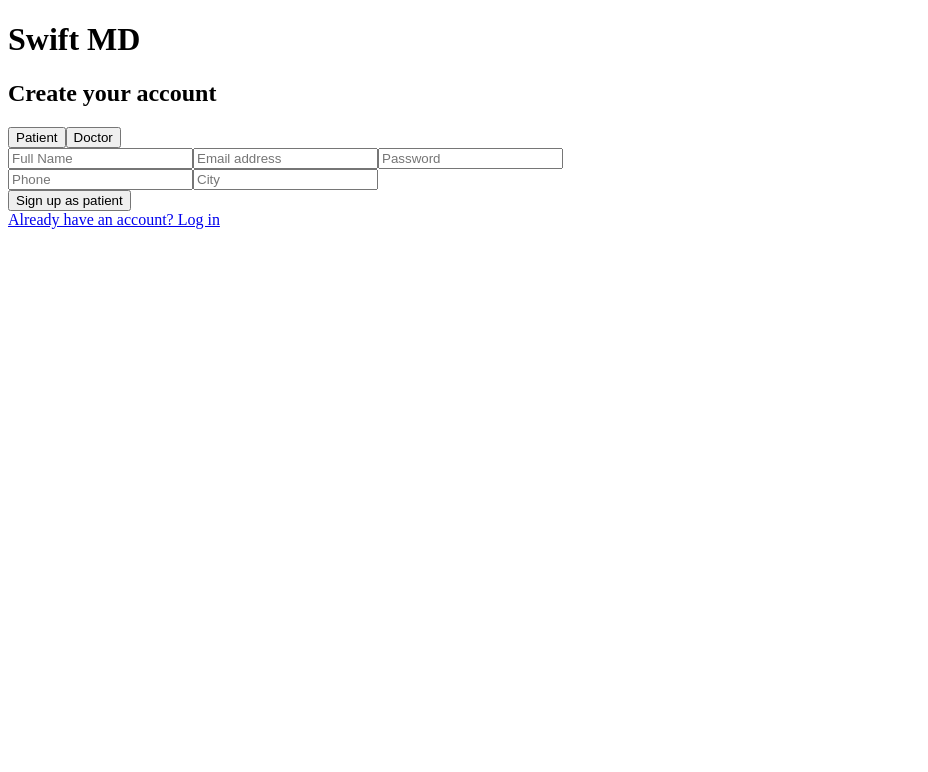
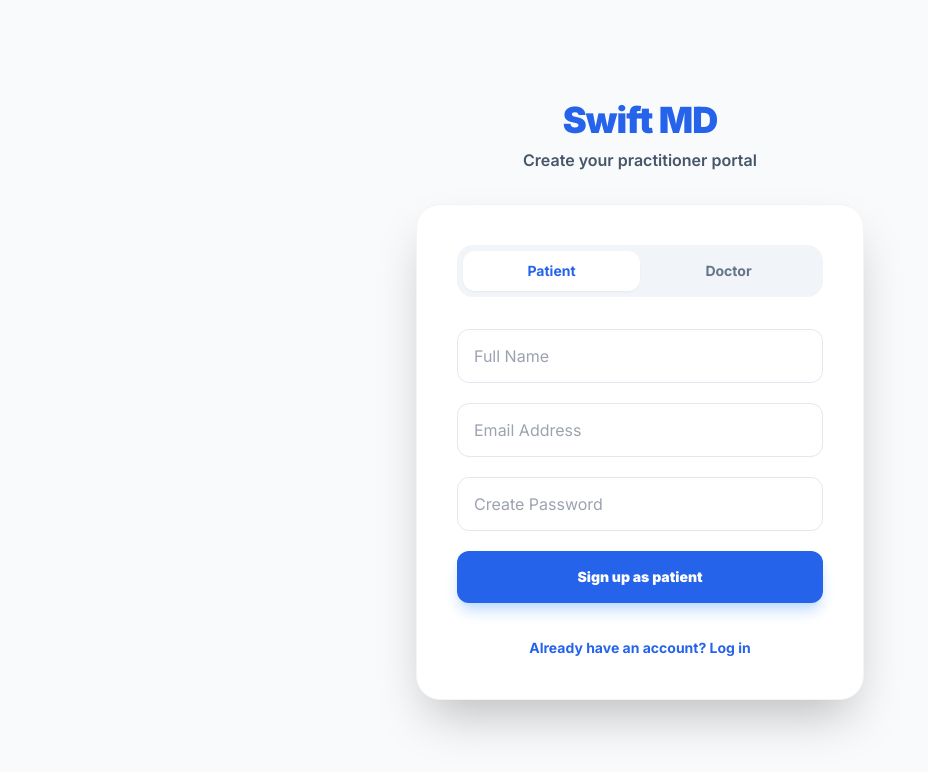
Before and after one commit to mugwe88-ops/MedicareAI, a Next.js app in the folder frontend/: page /signup in a window 1280 px wide. Shown: the top 772 px of the page, without its empty margins (0-928 px from the left). Built offline with nearby package versions, Linux system fonts and the light colour scheme.

Commit message:
update layout.tsx

```diff
--- a/frontend/app/components/Navbar.tsx
+++ b/frontend/app/components/Navbar.tsx
@@ -1,23 +1,42 @@
-import Link from 'next/link';
+"use client";
+import Link from "next/link";
+import { usePathname } from "next/navigation";
 
 export default function Navbar() {
+  const pathname = usePathname();
+
+  // Hide Navbar on dashboard routes to keep the UI clean
+  if (pathname.startsWith("/dashboard")) return null;
+
   return (
-    <nav className="bg-primary text-white px-6 py-3 flex justify-between items-center">
-      <Link href="/">
-        <h1 className="text-xl font-bold cursor-pointer">Swift MD</h1>
+    <nav className="flex items-center justify-between px-8 py-4 bg-white border-b border-gray-100 sticky top-0 z-50">
+      {/* Brand Logo */}
+      <Link href="/" className="text-2xl font-black text-blue-600 tracking-tight">
+        Swift MD
       </Link>
 
-      <div className="flex gap-6 text-sm">
-        <Link href="/doctors" className="hover:underline">Find Doctors</Link>
-        <Link href="/video-consult" className="hover:underline">Video Consult</Link>
-        <Link href="/medicines" className="hover:underline">Medicines</Link>
+      {/* Navigation Links */}
+      <div className="hidden md:flex space-x-8 font-semibold text-gray-600">
+        <Link href="/doctors" className="hover:text-blue-600 transition">Find Doctors</Link>
+        <Link href="/consult" className="hover:text-blue-600 transition">Video Consult</Link>
+        <Link href="/medicines" className="hover:text-blue-600 transition">Medicines</Link>
       </div>
 
-      <Link href="/login">
-        <button className="bg-white text-primary px-6 py-1 rounded font-semibold hover:bg-gray-100 transition-colors">
+      {/* Auth Buttons */}
+      <div className="flex items-center space-x-4">
+        <Link
+          href="/login"
+          className="px-4 py-2 font-bold text-gray-700 hover:text-blue-600 transition"
+        >
           Login
-        </button>
-      </Link>
+        </Link>
+        <Link
+          href="/signup"
+          className="px-6 py-2.5 bg-blue-600 text-white font-bold rounded-xl shadow-md shadow-blue-100 hover:bg-blue-700 hover:shadow-lg transition transform active:scale-95"
+        >
+          Sign Up
+        </Link>
+      </div>
     </nav>
   );
 }
--- /dev/null
+++ b/frontend/app/layout.tsx
@@ -0,0 +1,26 @@
+import type { Metadata } from "next";
+import { Inter } from "next/font/google";
+import "./globals.css"; // This line is crucial to fix the "ancient" look
+
+const inter = Inter({ subsets: ["latin"] });
+
+export const metadata: Metadata = {
+  title: "Swift MD | Healthcare Reimagined",
+  description: "Advanced healthcare platform for doctors and patients",
+};
+
+export default function RootLayout({
+  children,
+}: {
+  children: React.ReactNode;
+}) {
+  return (
+    <html lang="en">
+      <body className={`${inter.className} antialiased bg-gray-50 text-slate-900`}>
+        <main>
+          {children}
+        </main>
+      </body>
+    </html>
+  );
+}
--- a/frontend/app/signup/page.tsx
+++ b/frontend/app/signup/page.tsx
@@ -2,6 +2,7 @@
 import { useState } from "react";
 import Link from "next/link";
 
+// Ensure the component name is capitalized and exported as default
 export default function SignupPage() {
   const [role, setRole] = useState("patient");
   const [loading, setLoading] = useState(false);
@@ -17,6 +18,7 @@ export default function SignupPage() {
     license_number: "",
   });
 
+  // This fixes the 'handleChange is not defined' error from your terminal
   const handleChange = (e: React.ChangeEvent<HTMLInputElement>) => {
     setFormData({ ...formData, [e.target.name]: e.target.value });
   };
@@ -36,10 +38,13 @@ export default function SignupPage() {
       const data = await res.json();
       if (!res.ok) throw new Error(data.error || "Registration failed");
 
-      alert("Registration Successful!");
+      // Redirect to login on success
       window.location.href = "/login";
     } catch (err: any) {
-      setError(err.message);
+      // Handles the 'Failed to fetch' error seen in your browser
+      setError(err.message === "Failed to fetch"
+        ? "The server is waking up. Please wait 30 seconds and try again."
+        : err.message);
     } finally {
       setLoading(false);
     }
@@ -47,94 +52,99 @@ export default function SignupPage() {
 
   return (
     <div className="min-h-screen bg-gray-50 flex flex-col justify-center py-12 px-6">
-      <div className="sm:mx-auto sm:w-full sm:max-w-md">
-        <h1 className="text-center text-4xl font-extrabold text-blue-600">Swift MD</h1>
-        <h2 className="mt-4 text-center text-xl text-gray-600">Create your account</h2>
+      <div className="sm:mx-auto sm:w-full sm:max-w-md text-center">
+        <h1 className="text-4xl font-black text-blue-600 tracking-tight">Swift MD</h1>
+        <p className="mt-2 text-slate-600 font-semibold">Create your practitioner portal</p>
       </div>
 
       <div className="mt-8 sm:mx-auto sm:w-full sm:max-w-md">
-        <div className="bg-white py-8 px-6 shadow-xl rounded-2xl border border-gray-100">
+        <div className="bg-white py-10 px-10 shadow-2xl rounded-3xl border border-gray-100">
 
-          {/* Role Switcher */}
-          <div className="flex p-1 bg-gray-100 rounded-lg mb-6">
+          {/* Role Toggle */}
+          <div className="flex p-1.5 bg-slate-100 rounded-2xl mb-8">
             <button
+              type="button"
               onClick={() => setRole("patient")}
-              className={`flex-1 py-2 text-sm font-medium rounded-md transition ${role === 'patient' ? 'bg-white text-blue-600 shadow' : 'text-gray-500 hover:text-gray-700'}`}
+              className={`flex-1 py-2.5 text-sm font-bold rounded-xl transition-all ${role === 'patient' ? 'bg-white text-blue-600 shadow-sm' : 'text-slate-500'}`}
             >
               Patient
             </button>
             <button
+              type="button"
               onClick={() => setRole("doctor")}
-              className={`flex-1 py-2 text-sm font-medium rounded-md transition ${role === 'doctor' ? 'bg-white text-blue-600 shadow' : 'text-gray-500 hover:text-gray-700'}`}
+              className={`flex-1 py-2.5 text-sm font-bold rounded-xl transition-all ${role === 'doctor' ? 'bg-white text-blue-600 shadow-sm' : 'text-slate-500'}`}
             >
               Doctor
             </button>
           </div>
 
-          <form className="space-y-4" onSubmit={handleSubmit}>
+          <form className="space-y-5" onSubmit={handleSubmit}>
+            <div>
               <input
                 name="name"
                 placeholder="Full Name"
                 required
                 onChange={handleChange}
-              className="w-full px-4 py-3 border border-gray-200 rounded-xl focus:ring-2 focus:ring-blue-500 outline-none text-black"
+                className="w-full px-4 py-3.5 border border-slate-200 rounded-xl focus:ring-2 focus:ring-blue-500 outline-none text-slate-900 bg-white transition-all"
               />
+            </div>
+            <div>
               <input
                 name="email"
                 type="email"
-              placeholder="Email address"
+                placeholder="Email Address"
                 required
                 onChange={handleChange}
-              className="w-full px-4 py-3 border border-gray-200 rounded-xl focus:ring-2 focus:ring-blue-500 outline-none text-black"
+                className="w-full px-4 py-3.5 border border-slate-200 rounded-xl focus:ring-2 focus:ring-blue-500 outline-none text-slate-900 bg-white transition-all"
               />
+            </div>
+            <div>
               <input
                 name="password"
                 type="password"
-              placeholder="Password"
+                placeholder="Create Password"
                 required
                 onChange={handleChange}
-              className="w-full px-4 py-3 border border-gray-200 rounded-xl focus:ring-2 focus:ring-blue-500 outline-none text-black"
+                className="w-full px-4 py-3.5 border border-slate-200 rounded-xl focus:ring-2 focus:ring-blue-500 outline-none text-slate-900 bg-white transition-all"
               />
-
-            <div className="grid grid-cols-2 gap-4">
-               <input name="phone" placeholder="Phone" onChange={handleChange} className="px-4 py-3 border border-gray-200 rounded-xl text-black" />
-               <input name="city" placeholder="City" onChange={handleChange} className="px-4 py-3 border border-gray-200 rounded-xl text-black" />
             </div>
 
-            {/* Doctor Specific Fields */}
             {role === "doctor" && (
-              <div className="space-y-4 animate-in fade-in slide-in-from-top-2">
-                <div className="h-px bg-gray-100 my-4" />
+              <div className="space-y-5 pt-4 border-t border-slate-100 animate-in fade-in duration-500">
                 <input
                   name="specialization"
-                  placeholder="Medical Specialization"
+                  placeholder="Specialization (e.g. Dermatology)"
                   required
                   onChange={handleChange}
-                  className="w-full px-4 py-3 border border-blue-100 rounded-xl bg-blue-50 text-black"
+                  className="w-full px-4 py-3.5 border border-blue-100 rounded-xl bg-blue-50/50 text-slate-900 outline-none focus:ring-2 focus:ring-blue-400"
                 />
                 <input
                   name="license_number"
                   placeholder="Medical License Number"
                   required
                   onChange={handleChange}
-                  className="w-full px-4 py-3 border border-blue-100 rounded-xl bg-blue-50 text-black"
+                  className="w-full px-4 py-3.5 border border-blue-100 rounded-xl bg-blue-50/50 text-slate-900 outline-none focus:ring-2 focus:ring-blue-400"
                 />
               </div>
             )}
 
-            {error && <p className="text-red-500 text-sm text-center font-medium">{error}</p>}
+            {error && (
+              <div className="bg-rose-50 border border-rose-100 text-rose-600 text-sm font-bold px-4 py-3 rounded-xl text-center">
+                {error}
+              </div>
+            )}
 
             <button
               type="submit"
               disabled={loading}
-              className="w-full flex justify-center py-3 px-4 border border-transparent rounded-xl shadow-sm text-sm font-bold text-white bg-blue-600 hover:bg-blue-700 focus:outline-none disabled:bg-blue-300 transition"
+              className="w-full py-4 px-4 rounded-xl shadow-lg shadow-blue-200 text-sm font-black text-white bg-blue-600 hover:bg-blue-700 transition-all transform active:scale-[0.98] disabled:bg-blue-300 disabled:shadow-none"
             >
-              {loading ? "Processing..." : `Sign up as ${role}`}
+              {loading ? "Creating Account..." : `Sign up as ${role}`}
             </button>
           </form>
 
-          <div className="mt-6 text-center">
-            <Link href="/login" className="text-sm font-medium text-blue-600 hover:text-blue-500">
+          <div className="mt-8 text-center">
+            <Link href="/login" className="text-sm font-bold text-blue-600 hover:text-blue-800 transition">
               Already have an account? Log in
             </Link>
           </div>
```
Lines whose indentation alone changed are shown as unchanged.
